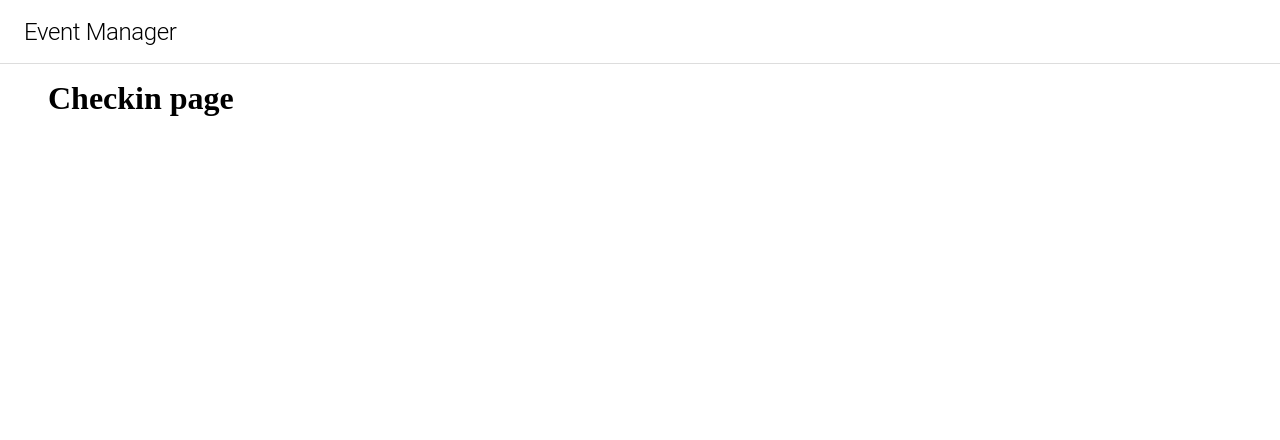
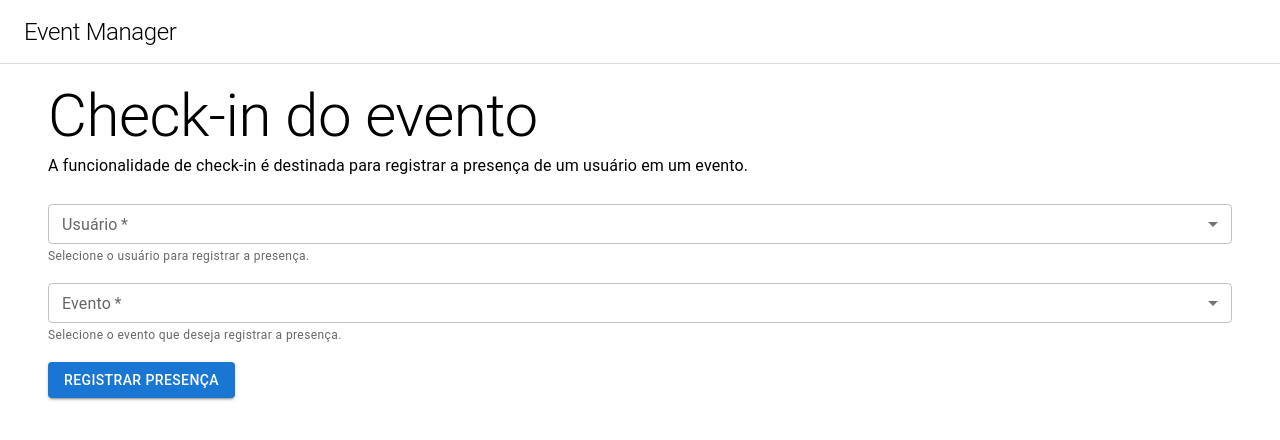
Before and after one commit to guilhermeaw/event-manager, a React (Vite) app in the folder packages/client/: page /events/check-in in a window 1280 px wide. Shown: the top 440 px of the page. Built offline with nearby package versions, Linux system fonts and the light colour scheme; a web font is replaced by a local one.

Commit message:
Adiciona formulário de checkin em evento

```diff
--- /dev/null
+++ b/packages/client/src/components/SelectUser/index.tsx
@@ -0,0 +1,18 @@
+import { TextField, TextFieldProps } from '@mui/material';
+
+export const SelectUser = (props: TextFieldProps) => {
+  const { children } = props;
+
+  return (
+    <TextField
+      select
+      label="Usuário"
+      fullWidth
+      size="small"
+      sx={{ background: '#fff' }}
+      {...props}
+    >
+      {children}
+    </TextField>
+  );
+};
--- a/packages/client/src/pages/EventCheckin/index.tsx
+++ b/packages/client/src/pages/EventCheckin/index.tsx
@@ -1,9 +1,84 @@
+import { ChangeEvent, FormEvent, useState } from 'react';
+import {
+  Button,
+  FormHelperText,
+  Grid,
+  MenuItem,
+  Typography,
+} from '@mui/material';
+
 import { MainContainer } from '../../components/MainContainer';
+import { SelectEvent } from '../../components/SelectEvent';
+import { SelectUser } from '../../components/SelectUser';
 
 const EventCheckinPage = () => {
+  const [selectedUser, setSelectedUser] = useState('');
+  const [selectedEvent, setElectedEvent] = useState('');
+
+  const handleSubmitEventCheckin = (event: FormEvent<HTMLFormElement>) => {
+    event.preventDefault();
+  };
+
+  const handleSelectUser = (
+    event: ChangeEvent<HTMLTextAreaElement | HTMLInputElement>,
+  ) => {
+    setSelectedUser(event.target.value as string);
+  };
+
+  const handleSelectEvent = (
+    event: ChangeEvent<HTMLTextAreaElement | HTMLInputElement>,
+  ) => {
+    setElectedEvent(event.target.value as string);
+  };
+
   return (
     <MainContainer>
-      <h1>Checkin page</h1>
+      <Typography variant="h2">Check-in do evento</Typography>
+      <Typography variant="subtitle1">
+        A funcionalidade de check-in é destinada para registrar a presença de um
+        usuário em um evento.
+      </Typography>
+
+      <form onSubmit={handleSubmitEventCheckin}>
+        <Grid container spacing={2} sx={{ marginTop: '0.5rem' }}>
+          <Grid item xs={12}>
+            <SelectUser
+              value={selectedUser}
+              onChange={handleSelectUser}
+              required
+            >
+              <MenuItem value="Guilherme">Guilherme</MenuItem>
+            </SelectUser>
+
+            <FormHelperText>
+              Selecione o usuário para registrar a presença.
+            </FormHelperText>
+          </Grid>
+
+          <Grid item xs={12}>
+            <SelectEvent
+              value={selectedEvent}
+              onChange={handleSelectEvent}
+              required
+            >
+              <MenuItem value="TDC Floripa">TDC Floripa</MenuItem>
+              <MenuItem value="Show do Gustavo Lima">
+                Show do Gustavo Lima
+              </MenuItem>
+            </SelectEvent>
+
+            <FormHelperText>
+              Selecione o evento que deseja registrar a presença.
+            </FormHelperText>
+          </Grid>
+
+          <Grid item xs={12}>
+            <Button type="submit" variant="contained">
+              Registrar presença
+            </Button>
+          </Grid>
+        </Grid>
+      </form>
     </MainContainer>
   );
 };
--- a/packages/client/src/pages/QuickEventRegistration/index.tsx
+++ b/packages/client/src/pages/QuickEventRegistration/index.tsx
@@ -13,7 +13,7 @@ import { SelectEvent } from '../../components/SelectEvent';
 
 const EventQuickRegistrationPage = () => {
   const emailInput = useRef(null) as RefObject<HTMLInputElement>;
-  const [event, setEvent] = useState('');
+  const [selectedEvent, setElectedEvent] = useState('');
 
   const handleSubmitQuickEventRegistration = (
     event: FormEvent<HTMLFormElement>,
@@ -24,7 +24,7 @@ const EventQuickRegistrationPage = () => {
   const handleSelectEvent = (
     event: ChangeEvent<HTMLTextAreaElement | HTMLInputElement>,
   ) => {
-    setEvent(event.target.value as string);
+    setElectedEvent(event.target.value as string);
   };
 
   return (
@@ -48,7 +48,11 @@ const EventQuickRegistrationPage = () => {
           </Grid>
 
           <Grid item xs={12}>
-            <SelectEvent value={event} onChange={handleSelectEvent} required>
+            <SelectEvent
+              value={selectedEvent}
+              onChange={handleSelectEvent}
+              required
+            >
               <MenuItem value="TDC Floripa">TDC Floripa</MenuItem>
               <MenuItem value="Show do Gustavo Lima">
                 Show do Gustavo Lima
```
